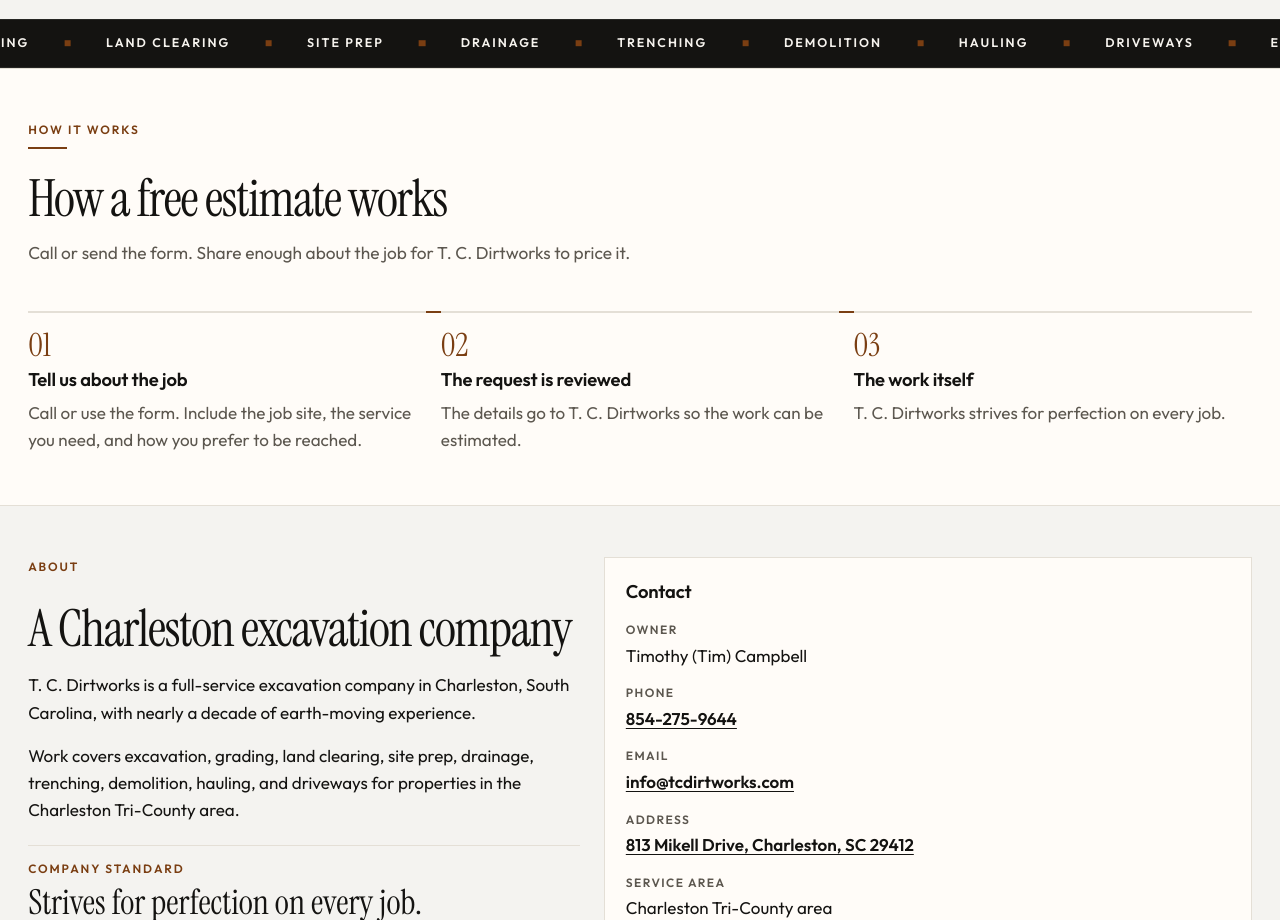
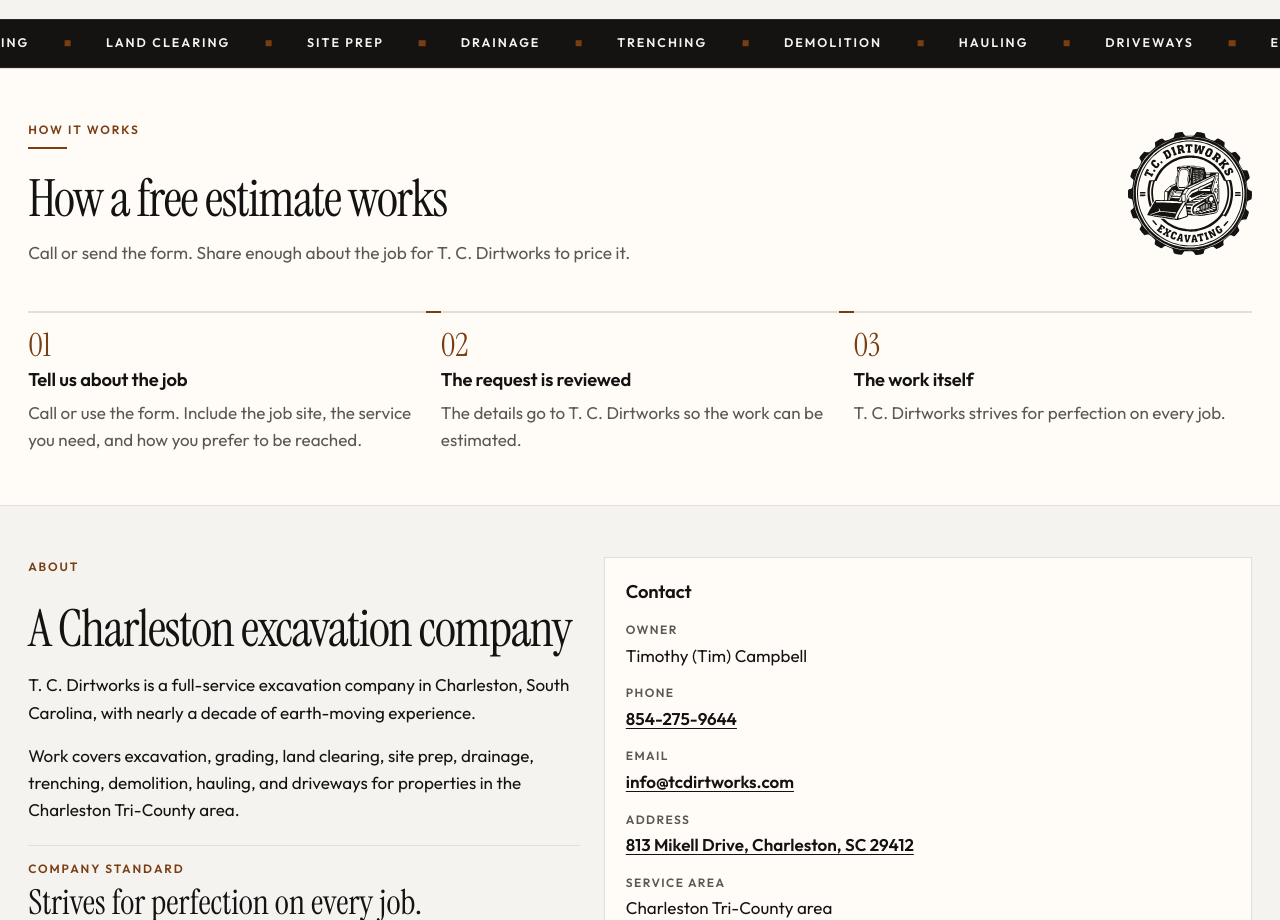
Before and after one commit to Koffeekinggamer/tc-dirtworks-site, a plain HTML site: page index.html in a window 1280 px wide. Shown: the part 1860-2780 px from the top of the page. Drawn offline with Linux system fonts and the light colour scheme.

Commit message:
Place the company badge beside the estimate steps heading.
The existing logo sits in the open space to the right of the How it works heading, aligned to the container edge and about the height of that heading. It stays hidden on narrow screens so the steps are not crowded.

Co-authored-by: Koffeekinggamer <Koffeekinggamer@users.noreply.github.com>

```diff
--- a/css/styles.css
+++ b/css/styles.css
@@ -215,6 +215,32 @@ p {
   margin-bottom: clamp(1.75rem, 4vw, 2.75rem);
 }
 
+.process-intro {
+  display: flex;
+  align-items: center;
+  justify-content: space-between;
+  gap: clamp(1.5rem, 4vw, 3.5rem);
+  margin-bottom: clamp(1.75rem, 4vw, 2.75rem);
+}
+
+.process-intro .section-head {
+  margin-bottom: 0;
+}
+
+.process-logo {
+  display: none;
+  width: 7.75rem;
+  height: auto;
+  flex: 0 0 auto;
+  margin-left: auto;
+}
+
+@media (min-width: 900px) {
+  .process-logo {
+    display: block;
+  }
+}
+
 .btn {
   display: inline-flex;
   align-items: center;
--- a/index.html
+++ b/index.html
@@ -29,7 +29,7 @@
   <link rel="preload" href="fonts/instrument-serif-latin.woff2" as="font" type="font/woff2" crossorigin>
   <link rel="preload" as="image" type="image/webp" fetchpriority="high" media="(max-width: 767px)" imagesrcset="images/hero/portrait-640.webp 640w, images/hero/portrait-960.webp 960w, images/hero/portrait-1280.webp 1280w, images/hero/portrait-1920.webp 1920w" imagesizes="100vw">
   <link rel="preload" as="image" type="image/webp" fetchpriority="high" media="(min-width: 768px)" imagesrcset="images/hero/landscape-960.webp 960w, images/hero/landscape-1280.webp 1280w, images/hero/landscape-1920.webp 1920w, images/hero/landscape-2560.webp 2560w" imagesizes="(min-width: 960px) 46vw, 100vw">
-  <link rel="stylesheet" href="css/styles.css?v=20261114f">
+  <link rel="stylesheet" href="css/styles.css?v=20261114g">
   <script>document.documentElement.classList.add("js");</script>
   <script type="application/ld+json">
   {
@@ -260,11 +260,14 @@
 
     <section class="section band reveal" id="process" aria-labelledby="process-heading">
       <div class="wrap">
-        <header class="section-head">
-          <p class="eyebrow">How it works</p>
-          <h2 id="process-heading">How a free estimate works</h2>
-          <p class="lede">Call or send the form. Share enough about the job for T. C. Dirtworks to price it.</p>
-        </header>
+        <div class="process-intro">
+          <header class="section-head">
+            <p class="eyebrow">How it works</p>
+            <h2 id="process-heading">How a free estimate works</h2>
+            <p class="lede">Call or send the form. Share enough about the job for T. C. Dirtworks to price it.</p>
+          </header>
+          <img class="process-logo" src="images/logo.svg" width="124" height="124" alt="T. C. Dirtworks">
+        </div>
         <ol class="steps">
           <li>
             <p class="step-num">01</p>
```
Also changed, not shown: 404.html (+1 -1 lines).
